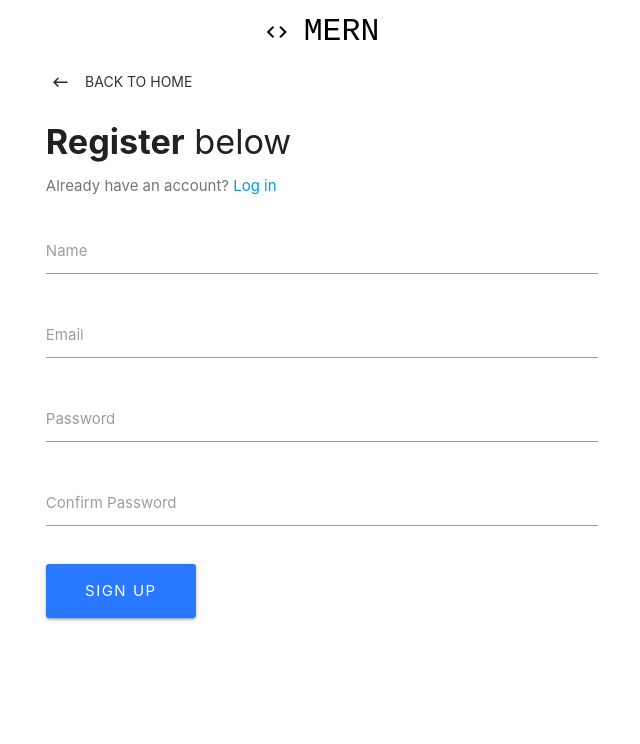
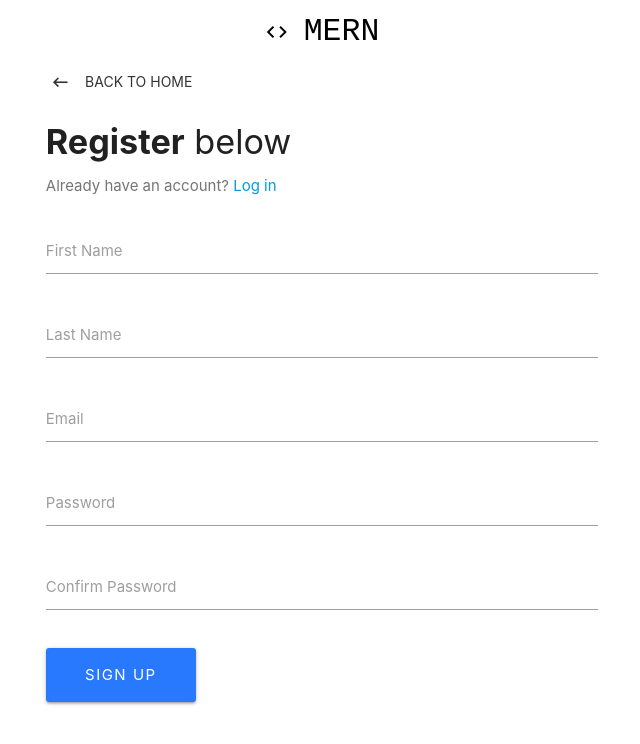
Before and after one commit to bbobbylon/syllame, a React (Create React App) app in the folder client/: page /register in a window 1280 px wide. Shown: the top 744 px of the page, without its empty margins (318-958 px from the left). Built offline with nearby package versions, Linux system fonts and the light colour scheme.

Commit message:
fully functional on Heroku now

```diff
--- a/client/src/components/auth/Login.js
+++ b/client/src/components/auth/Login.js
@@ -14,14 +14,14 @@ class Login extends Component {
     };
   }
 
-  /* currently having issues with this function
+
   componentDidMount() {
     // If logged in and user navigates to Login page, should redirect them to dashboard
     if (this.props.auth.isAuthenticated) {
       this.props.history.push("/dashboard");
     }
   }
-  */
+
 
 componentWillReceiveProps(nextProps) {
     if (nextProps.auth.isAuthenticated) {
--- a/client/src/components/auth/Register.js
+++ b/client/src/components/auth/Register.js
@@ -8,22 +8,24 @@ class Register extends Component {
   constructor() {
     super();
     this.state = {
-      name: "",
+      firstname: "",
+      lastname: "",
       email: "",
       password: "",
       password2: "",
       errors: {}
     };
   }
-  /* having issues with this method right now
+/*
   //lifecycle method
     componentDidMount() {
         //if logged in and user goes to /register page, we need to redirect them to the dashboard
-        if(this.props.auth.isAuthenticated){
+        if (this.props.auth.isAuthenticated) {
             this.props.history.push("/dashboard");
         }
 }
 */
+
 componentWillReceiveProps(nextProps) {
     if (nextProps.errors) {
       this.setState({
@@ -37,7 +39,8 @@ onChange = e => {
 onSubmit = e => {
     e.preventDefault();
 const newUser = {
-      name: this.state.name,
+      firstname: this.state.firstname,
+      lastname: this.state.lastname,
       email: this.state.email,
       password: this.state.password,
       password2: this.state.password2
@@ -62,6 +65,7 @@ return (
                 Already have an account? <Link to="/login">Log in</Link>
               </p>
             </div>
+
             <form noValidate onSubmit={this.onSubmit}>
               <div className="input-field col s12">
                 <input
@@ -74,9 +78,26 @@ return (
                     invalid: errors.firstname
                   })}
                 />
-                <label htmlFor="firstname">Name</label>
+                <label htmlFor="lastname">First Name</label>
+                <span className="red-text">{errors.lastname}</span>
+              </div>
+              <div className="input-field col s12">
+                <input
+                  onChange={this.onChange}
+                  value={this.state.lastname}
+                  error={errors.lastname}
+                  id="lastname"
+                  type="text"
+                  className={classnames("", {
+                    invalid: errors.lastname
+                  })}
+                />
+                <label htmlFor="firstname">Last Name</label>
                 <span className="red-text">{errors.firstname}</span>
               </div>
+
+
+
               <div className="input-field col s12">
                 <input
                   onChange={this.onChange}
@@ -88,6 +109,7 @@ return (
                     invalid: errors.email
                   })}
                 />
+
                 <label htmlFor="email">Email</label>
                 <span className="red-text">{errors.email}</span>
               </div>
--- a/client/src/components/dashboard/Dashboard.js
+++ b/client/src/components/dashboard/Dashboard.js
@@ -14,7 +14,7 @@ return (
         <div className="row">
           <div className="col s12 center-align">
             <h4>
-              <b>Hey there,</b> {user.name.split(" ")[0]}
+              <b>Hey there,</b> {user.firstname.split(" ")[0]}
               <p className="flow-text grey-text text-darken-1">
                 You are logged into a full-stack{" "}
                 <span style={{ fontFamily: "monospace" }}>MERN</span> app 👏
--- a/client/src/reducers/index.js
+++ b/client/src/reducers/index.js
@@ -1,12 +1,7 @@
-import { GET_ERRORS } from "../actions/types";
-const initialState = {};
-
-// eslint-disable-next-line import/no-anonymous-default-export
-export default function(state = initialState, action) {
-  switch (action.type) {
-    case GET_ERRORS:
-      return action.payload;
-    default:
-      return state;
-  }
-}
+import { combineReducers } from "redux";
+import authReducer from "./authReducers";
+import errorReducer from "./errorReducers";
+export default combineReducers({
+  auth: authReducer,
+  errors: errorReducer
+});
--- a/package.json
+++ b/package.json
@@ -9,9 +9,8 @@
     "server": "nodemon server.js",
     "client": "npm start --prefix client",
     "dev": "concurrently \"npm run server\" \"npm run client\"",
-    "heroku-postbuild" : "cd client && npm install client && npm run build "
+    "heroku-postbuild": "cd client && npm install client && npm run build "
   },
-
   "repository": {
     "type": "git",
     "url": "git+https://github.com/bbobbylon/syllame.git"
```
Also changed, not shown: 1 other file (tests, documents, lock files or other folders).
